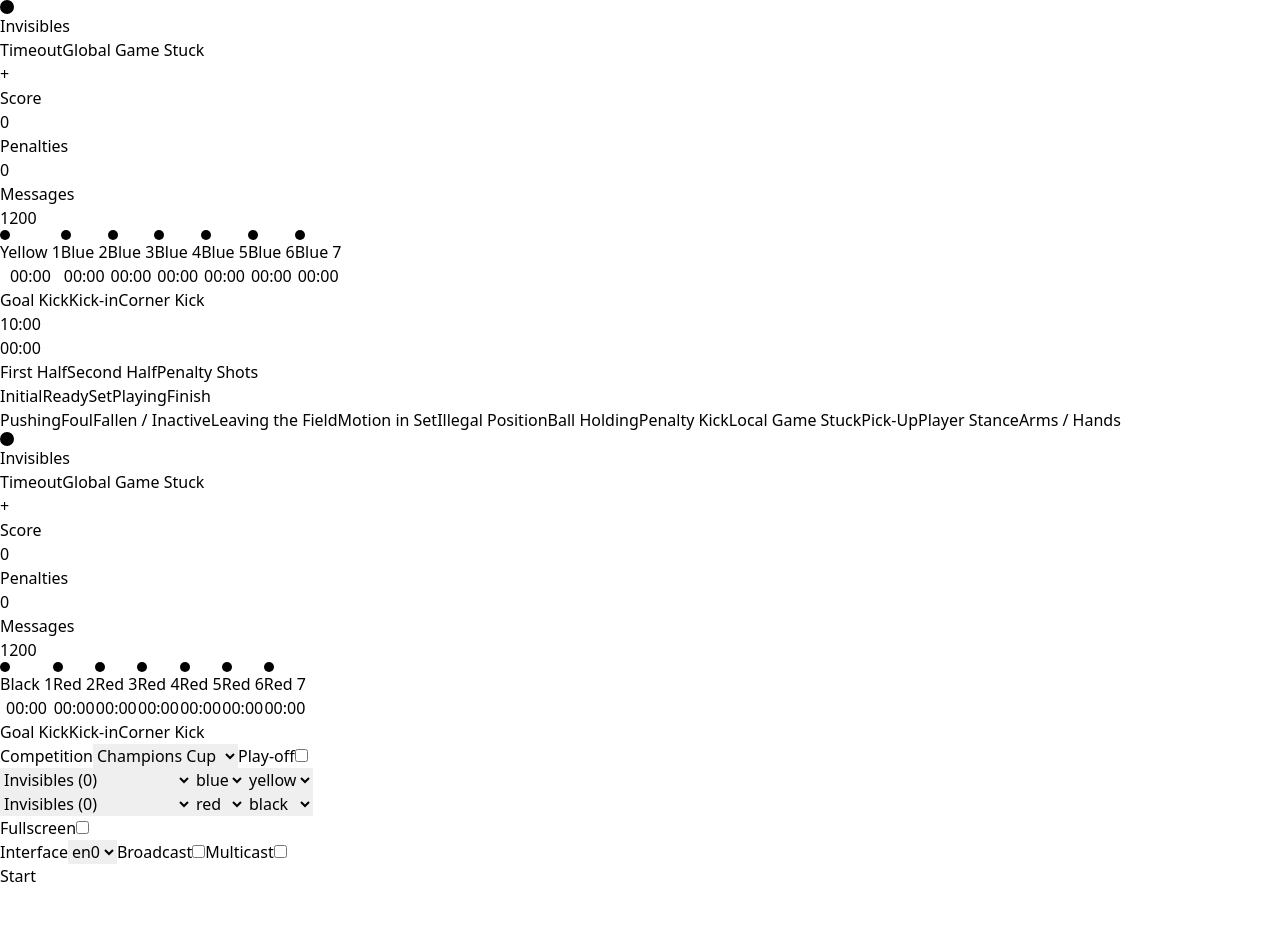
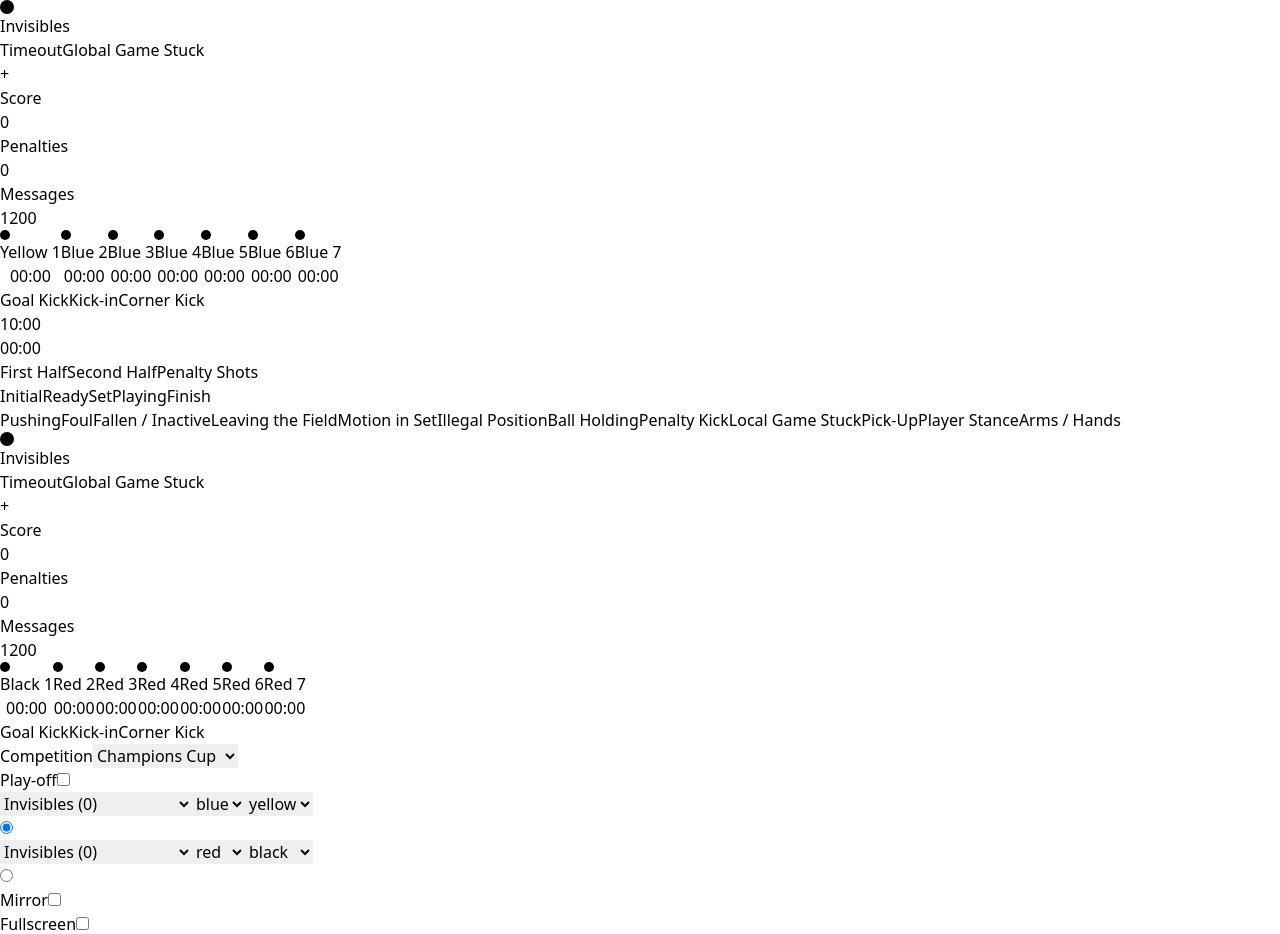
Before and after one commit to RoboCup-SPL/GameController3, a React app in the folder game_controller_app/frontend/: page / in a window 1280 px wide. Shown: the top 934 px of the page. Before the commit the page ends 888 px from the top, so only its background shows below. Built offline with nearby package versions, Linux system fonts and the light colour scheme; the HTML template or start-up script is replaced by a standard one.

Commit message:
Select kick-off side and side mapping in launcher (#3)

```diff
--- a/game_controller_app/frontend/src/api.js
+++ b/game_controller_app/frontend/src/api.js
@@ -54,10 +54,15 @@ export const getLaunchData = async () => {
         { id: "lo0", address: "127.0.0.1", broadcast: "127.0.0.1" },
       ],
       defaultSettings: {
-        competition: { id: "champions_cup", playOff: false },
-        teams: {
-          home: { number: 0, fieldPlayerColor: "blue", goalkeeperColor: "yellow" },
-          away: { number: 0, fieldPlayerColor: "red", goalkeeperColor: "black" },
+        competition: { id: "champions_cup" },
+        game: {
+          teams: {
+            home: { number: 0, fieldPlayerColor: "blue", goalkeeperColor: "yellow" },
+            away: { number: 0, fieldPlayerColor: "red", goalkeeperColor: "black" },
+          },
+          long: false,
+          kickOffSide: "home",
+          sideMapping: "homeDefendsLeftGoal",
         },
         window: { fullscreen: false },
         network: { interface: "en0", broadcast: false, multicast: false },
--- a/game_controller_app/frontend/src/components/Launcher.jsx
+++ b/game_controller_app/frontend/src/components/Launcher.jsx
@@ -1,7 +1,7 @@
 import { useEffect, useState } from "react";
 import CompetitionSettings from "./launcher/CompetitionSettings";
+import GameSettings from "./launcher/GameSettings";
 import NetworkSettings from "./launcher/NetworkSettings";
-import TeamSettings from "./launcher/TeamSettings";
 import WindowSettings from "./launcher/WindowSettings";
 import { getLaunchData, launch } from "../api";
 
@@ -13,12 +13,17 @@ const Launcher = () => {
 
   const launchSettingsAreLegal =
     launchSettings != null &&
-    launchSettings.teams.home.number != launchSettings.teams.away.number &&
-    launchSettings.teams.home.fieldPlayerColor != launchSettings.teams.away.fieldPlayerColor &&
-    launchSettings.teams.home.fieldPlayerColor != launchSettings.teams.home.goalkeeperColor &&
-    launchSettings.teams.home.fieldPlayerColor != launchSettings.teams.away.goalkeeperColor &&
-    launchSettings.teams.away.fieldPlayerColor != launchSettings.teams.away.goalkeeperColor &&
-    launchSettings.teams.away.fieldPlayerColor != launchSettings.teams.home.goalkeeperColor;
+    launchSettings.game.teams.home.number != launchSettings.game.teams.away.number &&
+    launchSettings.game.teams.home.fieldPlayerColor !=
+      launchSettings.game.teams.away.fieldPlayerColor &&
+    launchSettings.game.teams.home.fieldPlayerColor !=
+      launchSettings.game.teams.home.goalkeeperColor &&
+    launchSettings.game.teams.home.fieldPlayerColor !=
+      launchSettings.game.teams.away.goalkeeperColor &&
+    launchSettings.game.teams.away.fieldPlayerColor !=
+      launchSettings.game.teams.away.goalkeeperColor &&
+    launchSettings.game.teams.away.fieldPlayerColor !=
+      launchSettings.game.teams.home.goalkeeperColor;
 
   useEffect(() => {
     getLaunchData().then((data) => {
@@ -71,25 +76,10 @@ const Launcher = () => {
           />
         </div>
         <div>
-          <TeamSettings
+          <GameSettings
             teams={teamsInThisCompetition}
-            team={launchSettings.teams.home}
-            setTeam={(team) =>
-              setLaunchSettings({
-                ...launchSettings,
-                teams: { home: team, away: launchSettings.teams.away },
-              })
-            }
-          />
-          <TeamSettings
-            teams={teamsInThisCompetition}
-            team={launchSettings.teams.away}
-            setTeam={(team) =>
-              setLaunchSettings({
-                ...launchSettings,
-                teams: { home: launchSettings.teams.home, away: team },
-              })
-            }
+            game={launchSettings.game}
+            setGame={(game) => setLaunchSettings({ ...launchSettings, game: game })}
           />
         </div>
         <div>
--- a/game_controller_app/frontend/src/components/launcher/CompetitionSettings.jsx
+++ b/game_controller_app/frontend/src/components/launcher/CompetitionSettings.jsx
@@ -13,13 +13,6 @@ const CompetitionSettings = ({ competitions, competition, setCompetition }) => {
           </option>
         ))}
       </select>
-      <label htmlFor="play-off">Play-off</label>
-      <input
-        type="checkbox"
-        checked={competition.playOff}
-        id="play-off"
-        onChange={(e) => setCompetition({ ...competition, playOff: e.target.checked })}
-      />
     </div>
   );
 };
--- /dev/null
+++ b/game_controller_app/frontend/src/components/launcher/GameSettings.jsx
@@ -0,0 +1,53 @@
+import TeamSettings from "./TeamSettings";
+
+const GameSettings = ({ teams, game, setGame }) => {
+  return (
+    <div>
+      <label htmlFor="play-off">Play-off</label>
+      <input
+        type="checkbox"
+        checked={game.long}
+        id="play-off"
+        onChange={(e) => setGame({ ...game, long: e.target.checked })}
+      />
+      {["home", "away"].map((side) => {
+        return (
+          <div key={side}>
+            <TeamSettings
+              teams={teams}
+              team={game.teams[side]}
+              setTeam={(team) =>
+                setGame({
+                  ...game,
+                  teams: { ...game.teams, [side]: team },
+                })
+              }
+            />
+            <input
+              type="radio"
+              value={side}
+              checked={game.kickOffSide === side}
+              onChange={(e) => {
+                setGame({ ...game, kickOffSide: e.target.value });
+              }}
+            />
+          </div>
+        );
+      })}
+      <label htmlFor="mirror">Mirror</label>
+      <input
+        type="checkbox"
+        checked={game.sideMapping === "homeDefendsRightGoal"}
+        id="mirror"
+        onChange={(e) =>
+          setGame({
+            ...game,
+            sideMapping: e.target.checked ? "homeDefendsRightGoal" : "homeDefendsLeftGoal",
+          })
+        }
+      />
+    </div>
+  );
+};
+
+export default GameSettings;
```
Also changed, not shown: 2 other files (tests, documents, lock files or other folders).
